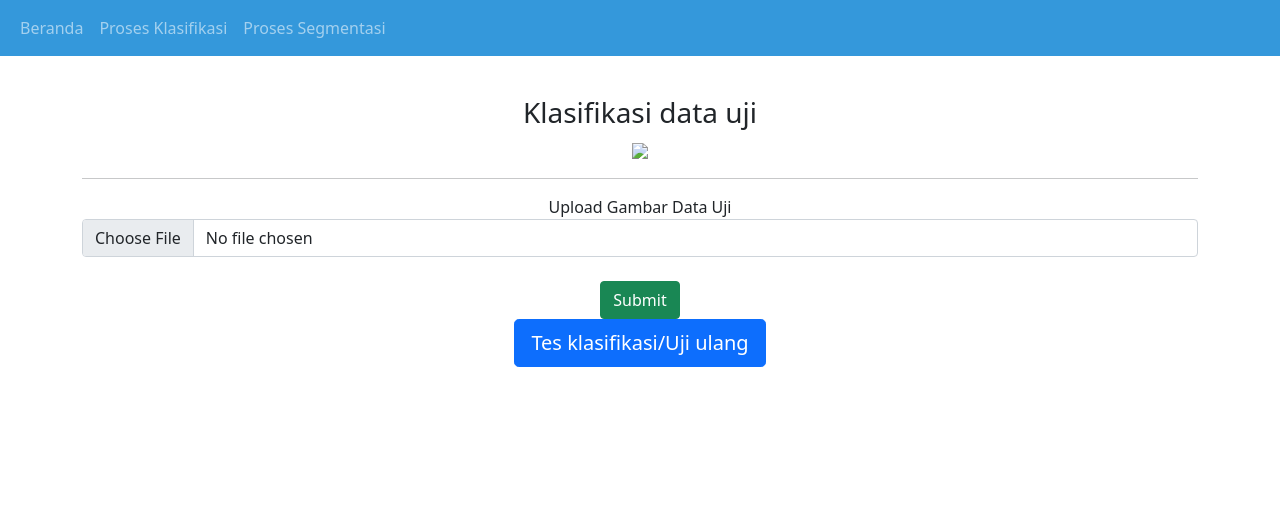
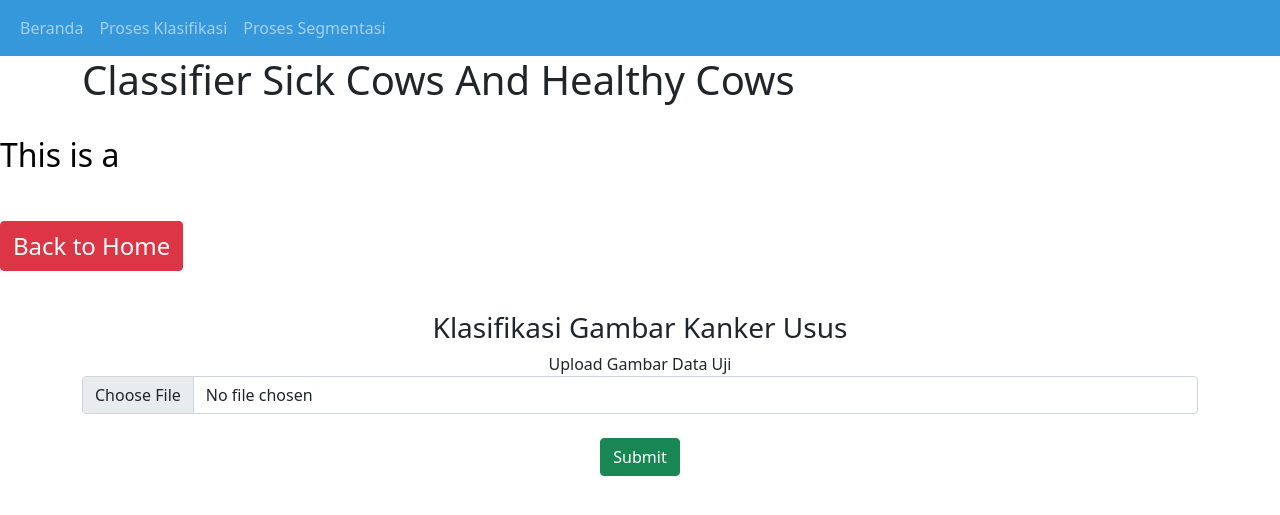
Before and after one commit to patmadp16/Segmentasi, a Flask app: template templates/classification.html in a window 1280 px wide. Shown: the top 515 px of the page. Run offline with Flask 3, Linux system fonts and the light colour scheme; the template is opened without the code that fills it, so the values that code supplies are empty; some libraries are stand-ins or nearby versions.

Commit message:
edit layout

```diff
--- a/app.py
+++ b/app.py
@@ -58,7 +58,7 @@
 
 @app.route('/klasifikasi')
 def klasifikasi():
-    return render_template('classification.html', mData=BASE_URL)
+    return render_template('classify.html', mData=BASE_URL)
 
 
 @app.route("/submit", methods = ['GET', 'POST'])
@@ -76,4 +76,4 @@
 
 # jalankan server
 if __name__ == '__main__':
-    app.run(host='0.0.0.0', port=80)
+    app.run(host='0.0.0.0', port=4000)
--- a/templates/classification.html
+++ b/templates/classification.html
@@ -2,19 +2,56 @@
 {% extends "layout.html" %}
 
 {% block contents %}
+
+<!-- .hero -->
+<section class="hero is-fullheight" has-background-black>
+
+    <section class="section">
+        <div class="container" >
+            <h1 class="title" style="font-size:2.5rem">
+              Classifier Sick Cows And Healthy Cows
+            </h1>
+        </div>
+        </section>
+
+        <div class="columns">
+                <div class="column is-narrow">
+                </div>
+
+
+                <div class="column is-one-third has-text-centered">
+                  <!-- <figure class="image is-1by1"> -->
+                    <img class="pred_img" src=""/>
+                  <!-- </figure> -->
+                </div>
+                <div class="column is-one-quarter" style="font-size:2.5rem" >
+
+                        <h2 id ="pred" style="color:black">
+                            This is a <span style="font-weight: bold;"></span>
+                        </h2>
+
+                        <h2 style="font-size: 2rem">
+                        <br>
+                        <a href="/" class="btn btn-danger" style="font-size:1.5rem">Back to Home</a>
+                    </div>
+            </div>
+
+
+
+
 <div class="container" style="margin-top: 40px;">
     <div style="text-align: center;">
-        <h3 id="capTitle">Klasifikasi data uji</h3>
+        <h3 id="capTitle">Klasifikasi Gambar Kanker Usus</h3>
        <!-------->
-        <img src="#" id="filePicPrev" style="text-align: center;width:500px;">
-        <hr/>
         <div id="divFormUji">
+            <div id="idUpload">
             <form class="form-horizontal" action="/submit" method="POST" enctype="multipart/form-data">
                 <label for="pwd">Upload Gambar Data Uji</label>
                 <input type="file" class="form-control" id="txtFileFoto" onchange="setImg()" name="my_image">
             </br>
                 <button type="submit" class="btn btn-success" onclick="startprocess()">Submit</button>
             </form>
+            </div>
             {% if confidence %}
             <div id="divFormHasil">
                 <h5>Hasil Prediksi</h5>
@@ -24,27 +61,19 @@
                 <h5>Nilai Confidence (Kecocokan)</h5>
                 <h3><p>Accuracy: {{ confidence }}%</p></h3>
             </div>
+            <div>
+                <a href="{{ BASE_URL }}/klasifikasi" class="btn btn-primary btn-lg" id="btnUlang">Tes klasifikasi/Uji ulang</a>
+            </div>
             {%endif %}
-
-            <div>
-                <a href="{{ BASE_URL }}/klasifikasi" class="btn btn-primary btn-lg">Tes klasifikasi/Uji ulang</a>
-            </div>
 
         </div>
     </div>
 </div>
-<script>
-    $("#divFormHasil").hide();
+<script type="text/javascript">
+   // document.getElementById("idUpload").style.display = "none"
+function startprocess(){
+    document.getElementById("idUpload").style.display="none";
+}
 
-    function startprocess(){
-        let gambarD = document.getElementById("txtFileFoto").getAttribute();
-
-        if(gambarD == ""){
-            messageError ("Warning", "Kesalahan", "File Uji belum dipilih");
-        }else{
-            messageComfirm ("Infor","Konfirmasi", "Mulai Proses Klasifikasi", function(x){klasifikasiConfirm()})
-        }
-
-    }
 </script>
 {% endblock contents %}
```
Also changed, not shown: templates/classify.html (added, +52 -0 lines).
